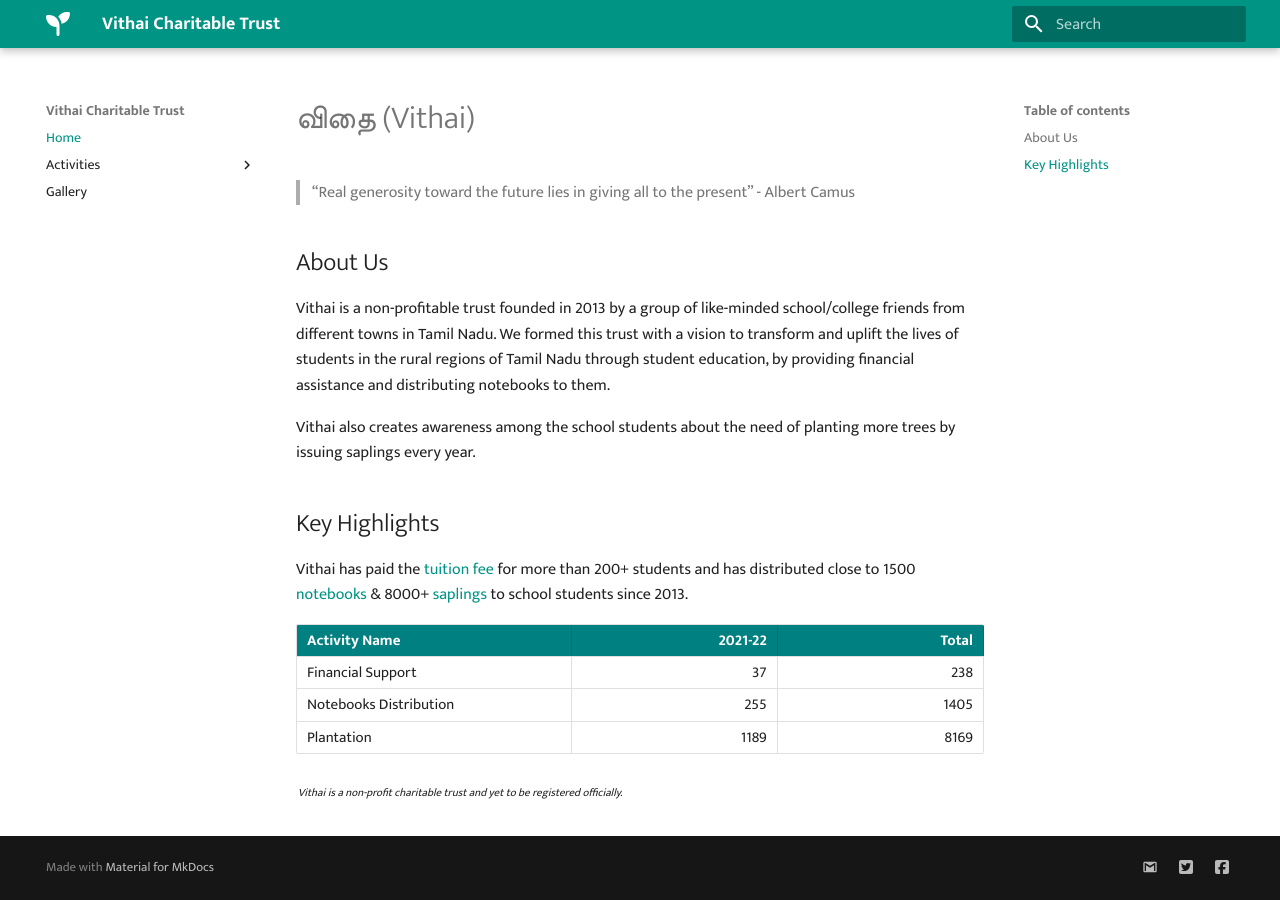
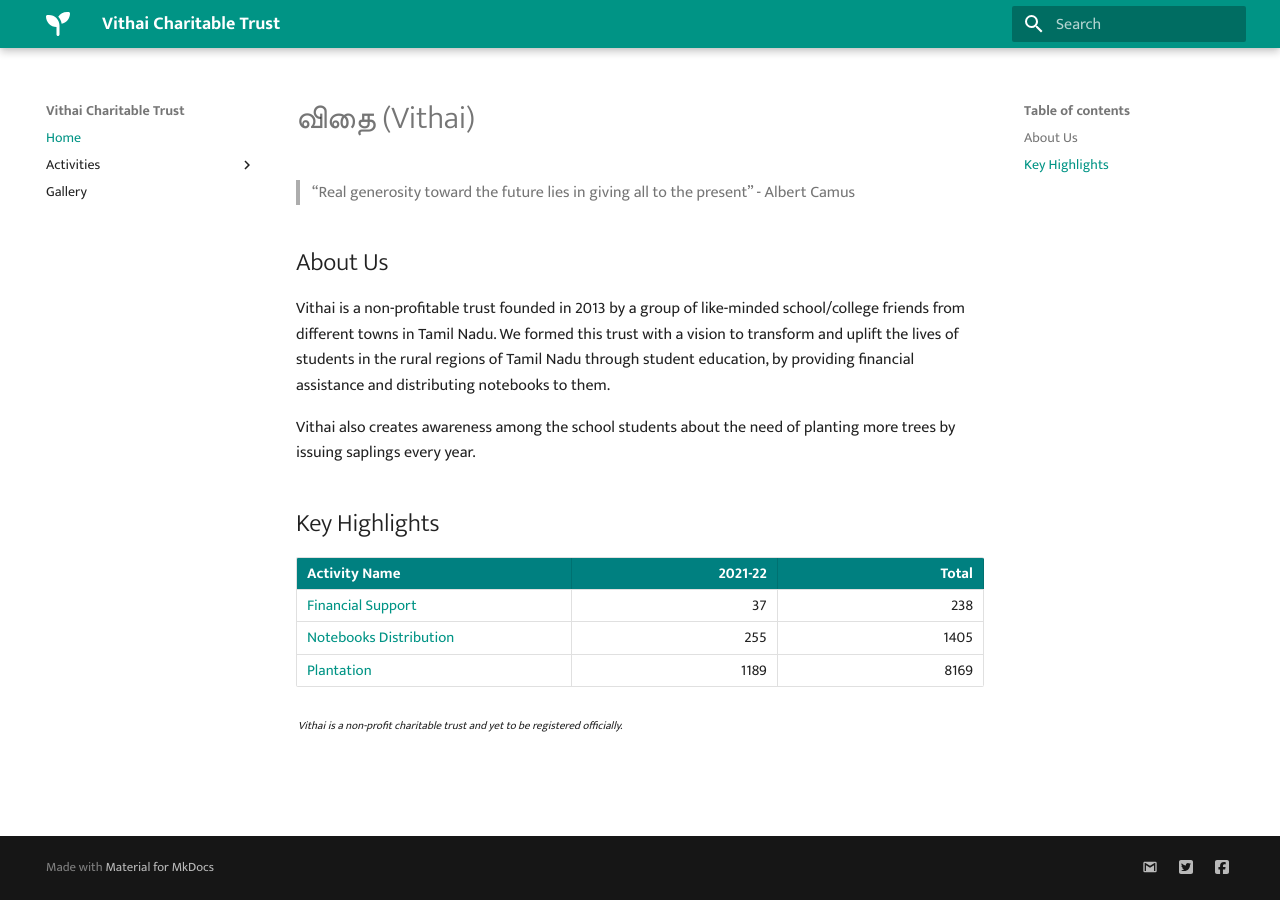
Before and after one commit to vithai/home, an MkDocs documentation site: the page built from docs/index.md, in a window 1280 px wide. Built offline with MkDocs 1.6.1 and Material for MkDocs 9.7.7, drawn with Linux system fonts in a browser that asks for light colours; some web fonts are replaced.

Commit message:
updated key highlights

```diff
--- a/docs/index.md
+++ b/docs/index.md
@@ -10,12 +10,11 @@ Vithai is a non-profitable trust founded in 2013 by a group of like-minded schoo
 Vithai also creates awareness among the school students about the need of planting more trees by issuing saplings every year.
 
 ## Key Highlights
-Vithai has paid the [tuition fee](./activities//tuition-fee.md) for more than 200+ students and has distributed close to 1500 [notebooks](./activities/notebooks.md) & 8000+ [saplings](./activities/plantation.md) to school students since 2013.
 
-| Activity Name                             | 2021-22          | Total           |
-| :-                                        | -:               | -:              |
-| Financial Support                         |               37 |             238 |
-| Notebooks Distribution                    |              255 |            1405 |
-| Plantation                                |             1189 |            8169 |
+| Activity Name                                                 | 2021-22          | Total           |
+| :-                                                            | -:               | -:              |
+| [Financial Support](./activities//tuition-fee.md)             |               37 |             238 |
+| [Notebooks Distribution](./activities/notebooks.md)           |              255 |            1405 |
+| [Plantation](./activities/plantation.md)                      |             1189 |            8169 |
 
 *<sub><sup>Vithai is a non-profit charitable trust and yet to be registered officially.<sub><sup>*
```
